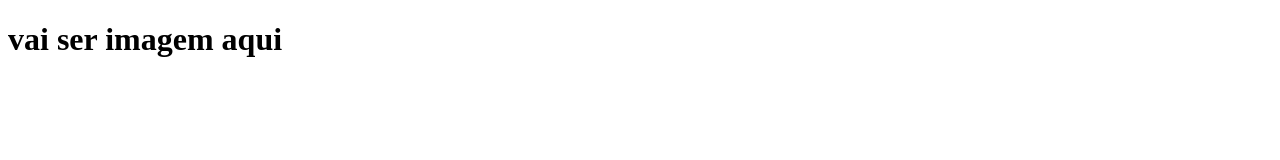
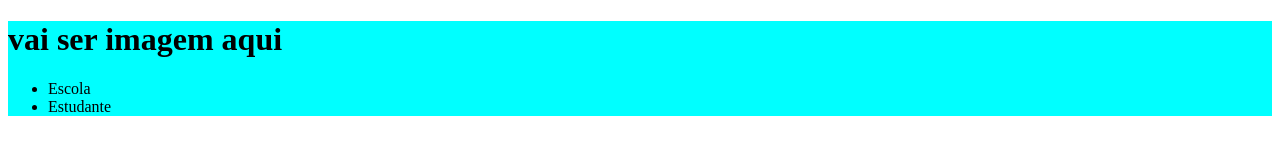
Before and after one commit to mhayury27/Churrascaria, a plain HTML site: page Cogomelo/index.html in a window 1280 px wide. Drawn offline with Linux system fonts and the light colour scheme.

Commit message:
Add files via upload

```diff
--- a/Cogomelo/index.html
+++ b/Cogomelo/index.html
@@ -5,8 +5,16 @@
     <meta http-equiv="X-UA-Compatible" content="IE=edge">
     <meta name="viewport" content="width=device-width, initial-scale=1.0">
     <title>Churrascaria</title>
+    <link rel="stylesheet" href="style.css">
 </head>
 <body>
-    <h1>vai ser imagem aqui </h1>
+    <header>
+        <h1>vai ser imagem aqui </h1>
+
+        <ul>
+            <li>Escola</li>
+            <li>Estudante</li>
+        </ul>
+    </header>
 </body>
 </html>
--- a/Cogomelo/style.css
+++ b/Cogomelo/style.css
@@ -0,0 +1,6 @@
+header{
+    background-color: aqua;
+    /*Cor do fundo da caixa*/
+    color:black
+    /*cor geral, no caso usado nas letras*/
+}
```
Also changed, not shown: Cogomelo/img/Formula-amico 1.png (added), Cogomelo/img/Marcelo 1.png (added), Cogomelo/img/alurastart logo 1.png (added).
